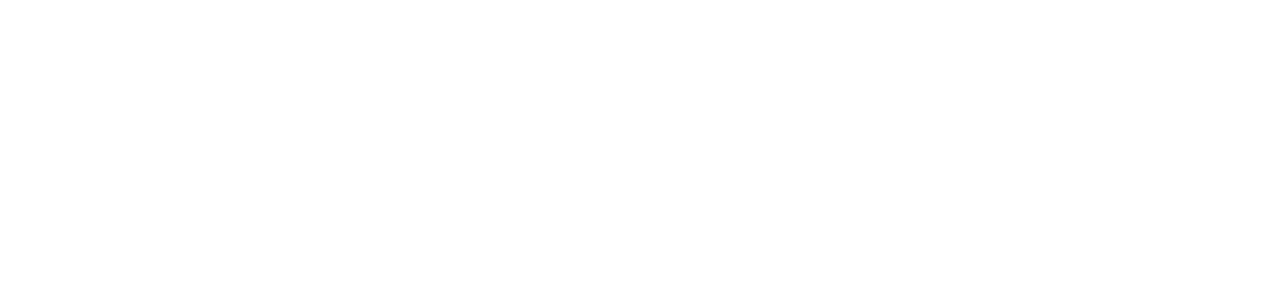
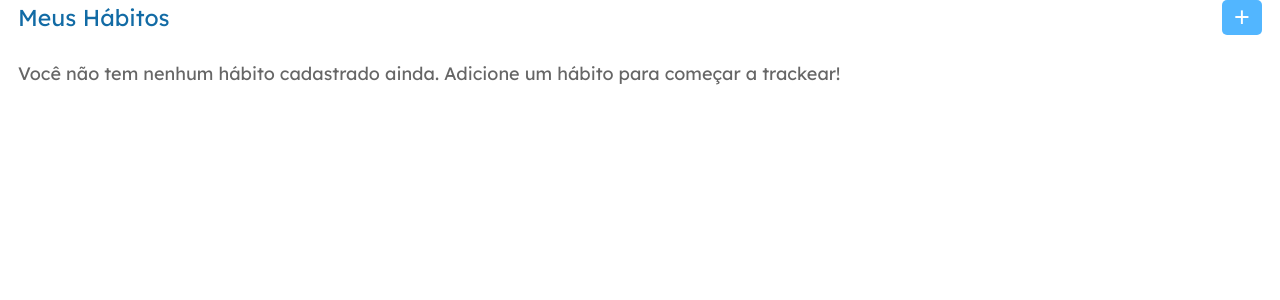
Before and after one commit to ptrkc/trackit, a React (Create React App) app: page /habitos in a window 1280 px wide. Shown: the top 300 px of the page. Built offline with nearby package versions, Linux system fonts and the light colour scheme.

Commit message:
Started Habits screen

```diff
--- a/src/Habits/Habits.js
+++ b/src/Habits/Habits.js
@@ -1,3 +1,69 @@
+import { useContext } from "react";
+import styled from "styled-components";
+import UserContext from "../contexts/UserContext";
+
 export default function Habits() {
-    return "";
+    const { user } = useContext(UserContext);
+    console.log(user);
+    return (
+        <StyledDiv>
+            <div className="my-habits">
+                Meus Hábitos <button>+</button>
+            </div>
+            <p className="no-habits">
+                Você não tem nenhum hábito cadastrado ainda. Adicione um hábito
+                para começar a trackear!
+            </p>
+        </StyledDiv>
+    );
 }
+
+const StyledDiv = styled.div`
+    display: flex;
+    flex-direction: column;
+    padding: 0px 18px;
+    font-size: 18px;
+    line-height: 22px;
+    /* background: ${(props) => props.theme.cardBgColor};
+    color: ${(props) => props.theme.lightAccentColor}; */
+    button {
+        background-color: ${(props) => props.theme.lightAccentColor};
+        width: 40px;
+        height: 35px;
+        font-size: 27px;
+        display: flex;
+        align-items: center;
+        justify-content: center;
+        color: ${(props) => props.theme.cardBgColor};
+        border: none;
+        border-radius: 5px;
+    }
+    .my-habits {
+        display: flex;
+        align-items: center;
+        justify-content: space-between;
+        font-size: 23px;
+        color: ${(props) => props.theme.darkAccentColor};
+    }
+
+    .no-habits {
+        margin-top: 28px;
+    }
+
+    /* div {
+        width: 91px;
+        margin-bottom: 25px;
+        span {
+            color: ${(props) => props.theme.cardBgColor};
+        }
+        .CircularProgressbar-path {
+            stroke: ${(props) => props.theme.cardBgColor};
+        }
+        .CircularProgressbar-trail {
+            stroke: transparent;
+        }
+        .CircularProgressbar-background {
+            fill: ${(props) => props.theme.lightAccentColor};
+        }
+    } */
+`;
```
